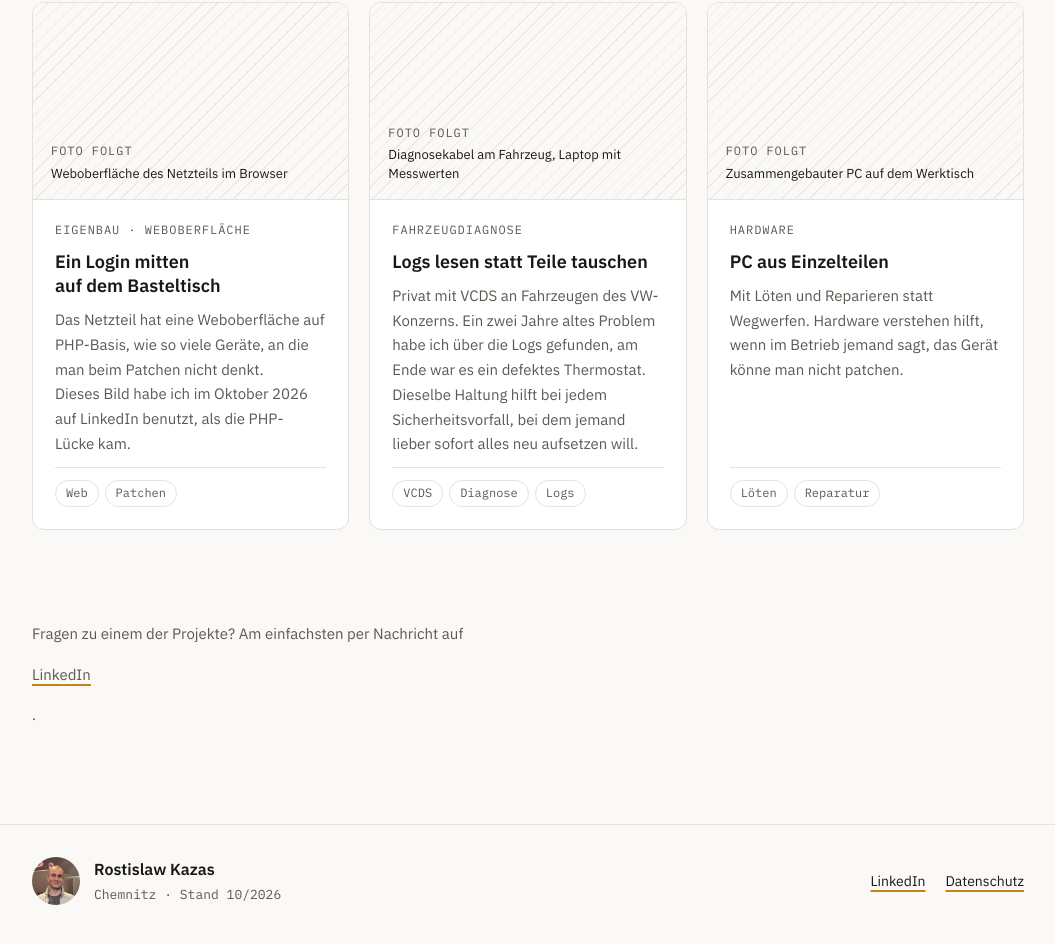
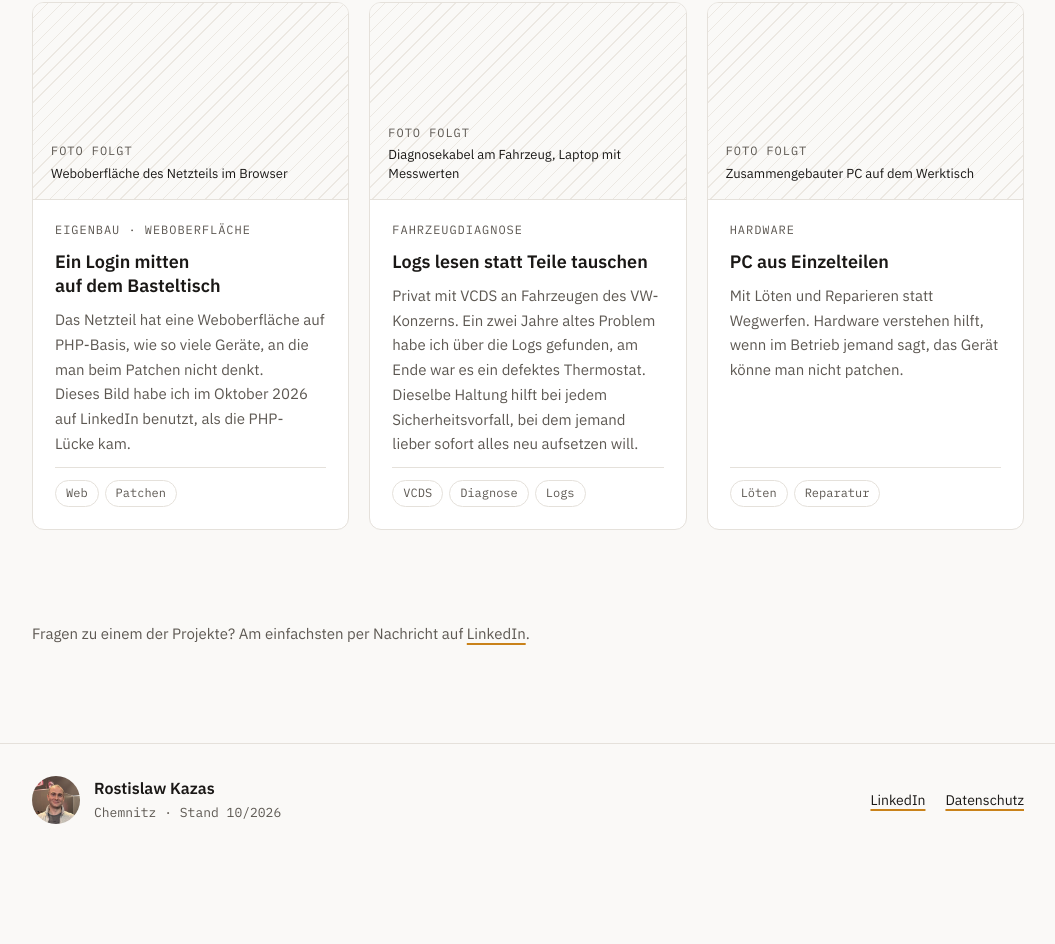
Before and after one commit to OfficeKnight/kazasdev, a plain HTML site: page werkstatt/index.html in a window 1280 px wide. Shown: the part 939-1883 px from the top of the page, without its empty margins (112-1167 px from the left). After the commit the page ends 1803 px from the top, so only its background shows below. Drawn offline with Linux system fonts and the light colour scheme.

Commit message:
Werkstatt: Punkt unter dem LinkedIn-Satz entfernt, SIGMA voll ausgeschrieben
Co-Authored-By: Claude Opus 5.5 <noreply@anthropic.com>
Claude-Session: https://claude.ai/code/session_01VuaRsvkqkX3emMgMjBEPZ8

```diff
--- a/werkstatt/index.html
+++ b/werkstatt/index.html
@@ -120,7 +120,9 @@
 
   </div>
 
-  <p class="fliess klein abschnitt">Fragen zu einem der Projekte? Am einfachsten per Nachricht auf <a href="https://www.linkedin.com/in/rkazas/" rel="me noopener" data-goatcounter-click="linkedin-werkstatt">LinkedIn</a>.</p>
+  <div class="abschnitt">
+    <p class="fliess klein">Fragen zu einem der Projekte? Am einfachsten per Nachricht auf <a href="https://www.linkedin.com/in/rkazas/" rel="me noopener" data-goatcounter-click="linkedin-werkstatt">LinkedIn</a>.</p>
+  </div>
 </main>
 
 <footer class="fuss">
```
Also changed, not shown: index.html (+1 -1 lines).
